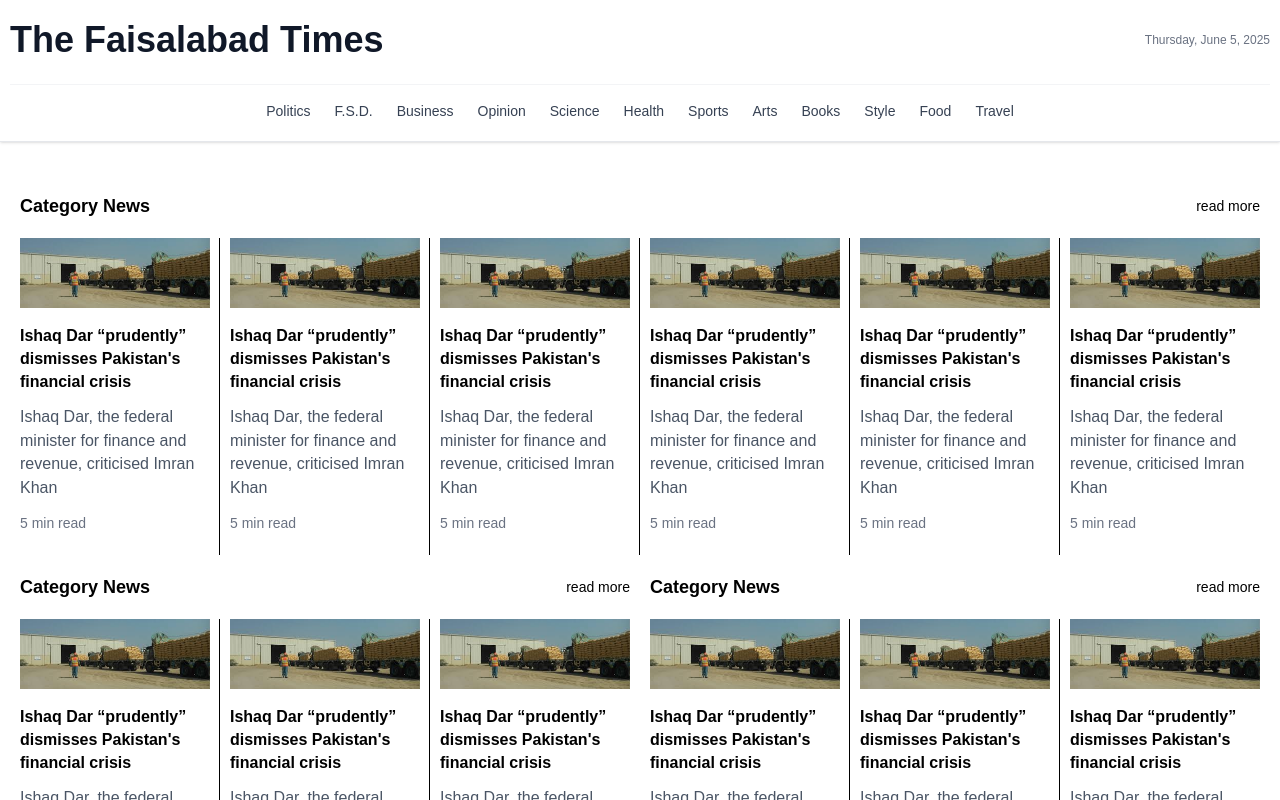
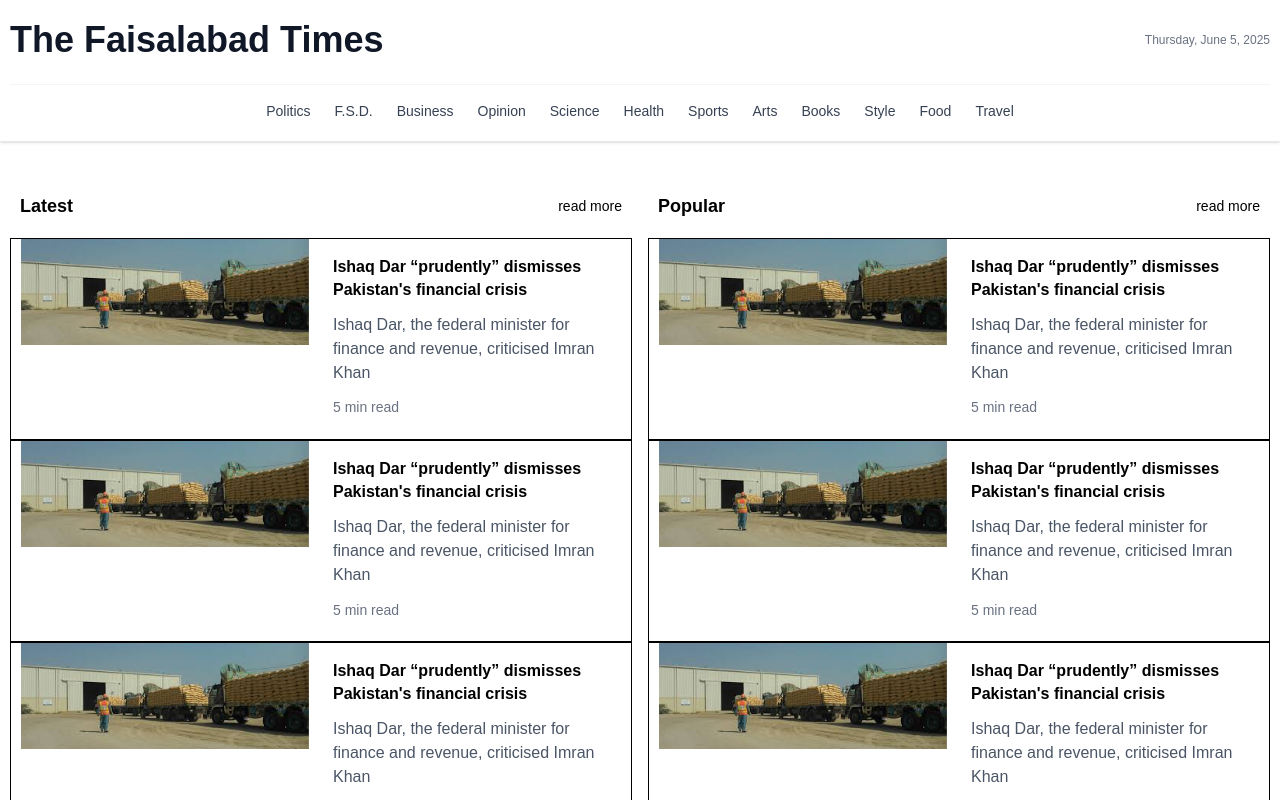
Before and after one commit to Muhammad-Aman1718/fsdTimes, a Next.js app: page / in a window 1280 px wide. Shown: the top 800 px of the page. Built offline with nearby package versions, Linux system fonts and the light colour scheme.

Commit message:
working on posting

```diff
--- a/src/app/page.tsx
+++ b/src/app/page.tsx
@@ -16,7 +16,47 @@
 const Home = () => {
   return (
     <main className=" max-w-screen-xl mx-auto px-2.5 py-8">
-      <CategorySection >
+      <div className="grid grid-cols-2 gap-4 mb-8">
+        <CategorySection categoryTitle="Latest" layout="list">
+          {[1, 2, 3].map((_, i) => (
+            <div key={i} className="relative">
+              <PostCard
+                title={`Article Title ${i + 1}`}
+                summary="Article Summary"
+                imageUrl="/article-image.jpg"
+                category="Category"
+                date="2023-01-01"
+                readTime="5 min read"
+                url="/article"
+                layout="horizontal"
+              />
+              {/* {i !== 5 && (
+                <span className="absolute right-0 top-0 h-full w-[1px] bg-black "></span>
+              )} */}
+            </div>
+          ))}
+        </CategorySection>
+        <CategorySection categoryTitle="Popular" layout="list">
+          {[1, 2, 3].map((_, i) => (
+            <div key={i} className="relative">
+              <PostCard
+                title={`Article Title ${i + 1}`}
+                summary="Article Summary"
+                imageUrl="/article-image.jpg"
+                category="Category"
+                date="2023-01-01"
+                readTime="5 min read"
+                url="/article"
+                layout="horizontal"
+              />
+              {/* {i !== 5 && (
+                <span className="absolute right-0 top-0 h-full w-[1px] bg-black "></span>
+              )} */}
+            </div>
+          ))}
+        </CategorySection>
+      </div>
+      <CategorySection layout="grid">
         {[1, 2, 3, 4, 5, 6].map((_, i) => (
           <div key={i} className="relative">
             <PostCard
@@ -36,7 +76,7 @@
         ))}
       </CategorySection>
       <div className="grid grid-cols-2">
-        <CategorySection>
+        <CategorySection layout="grid">
           {[1, 2, 3].map((_, i) => (
             <div key={i} className="relative">
               <PostCard
@@ -54,7 +94,7 @@
             </div>
           ))}
         </CategorySection>
-        <CategorySection>
+        <CategorySection layout="grid">
           {[1, 2, 3].map((_, i) => (
             <div key={i} className="relative">
               <PostCard
@@ -73,7 +113,7 @@
           ))}
         </CategorySection>
       </div>
-      <CategorySection>
+      <CategorySection layout="grid">
         {[1, 2, 3, 4, 5, 6].map((_, i) => (
           <div key={i} className="relative">
             <PostCard
@@ -92,7 +132,7 @@
         ))}
       </CategorySection>
       <div className="grid grid-cols-2">
-        <CategorySection>
+        <CategorySection layout="grid">
           {[1, 2, 3].map((_, i) => (
             <div key={i} className="relative">
               <PostCard
@@ -110,7 +150,7 @@
             </div>
           ))}
         </CategorySection>
-        <CategorySection>
+        <CategorySection layout="grid">
           {[1, 2, 3].map((_, i) => (
             <div key={i} className="relative">
               <PostCard
--- a/src/components/news/CategorySection.tsx
+++ b/src/components/news/CategorySection.tsx
@@ -4,26 +4,26 @@
   categoryTitle?: string;
   children?: React.ReactNode;
   className?: string;
+  layout?: "grid" | "list";
 }
 
 const CategorySection = ({
   categoryTitle,
   children,
   className,
+  layout,
 }: CategorySectionProps) => {
   return (
     <section>
       <div className=" flex justify-between items-center px-2.5 my-6 ">
-        <h2 className=" leading-4 text-[18px] font-bold   ">
-          Category News {categoryTitle}
-        </h2>
+        <h2 className=" leading-4 text-[18px] font-bold   ">{categoryTitle}</h2>
         <button className=" text-[14px] leading-3 cursor-pointer ">
           read more
         </button>
       </div>
       {/* <div className="flex flex-wrap"> */}
       <div
-        className={` ${className}  grid grid-cols-[repeat(auto-fit,minmax(120px,1fr))]  `}
+        className={` ${className} ${layout === "grid" ? "grid grid-cols-[repeat(auto-fit,minmax(120px,1fr))]" : ""}   `}
       >
         {children}
       </div>
--- a/src/components/news/PostCard.tsx
+++ b/src/components/news/PostCard.tsx
@@ -26,7 +26,7 @@
 }: PostCardProps) => {
   return (
     <article
-      className={` px-2.5 group overflow-hidden ${layout === "horizontal" ? "" : "flex flex-col"}`}
+      className={`border px-2.5 group overflow-hidden ${layout === "horizontal" ? "" : "flex flex-col"}`}
     >
       <div
         className={`  ${layout === "horizontal" ? "grid grid-cols-1 md:grid-cols-2 gap-6" : "flex flex-col"}`}
```
